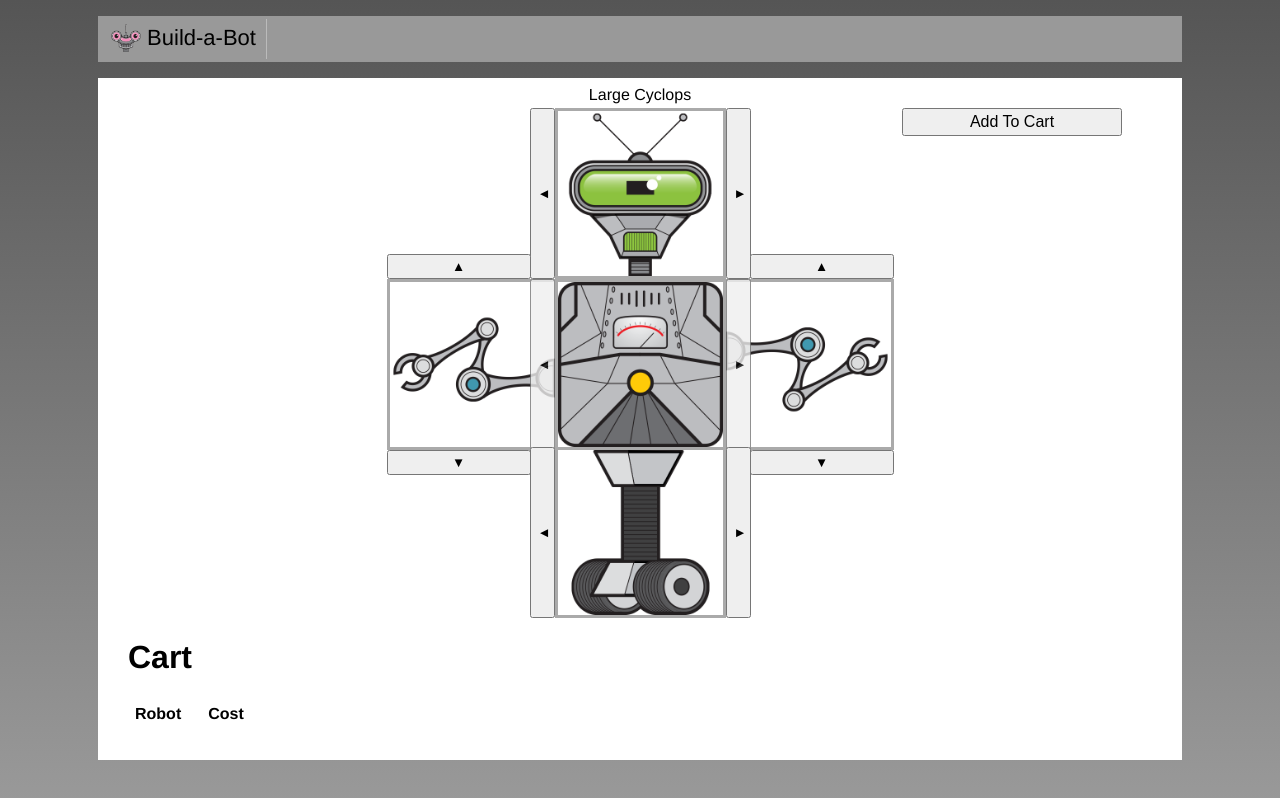
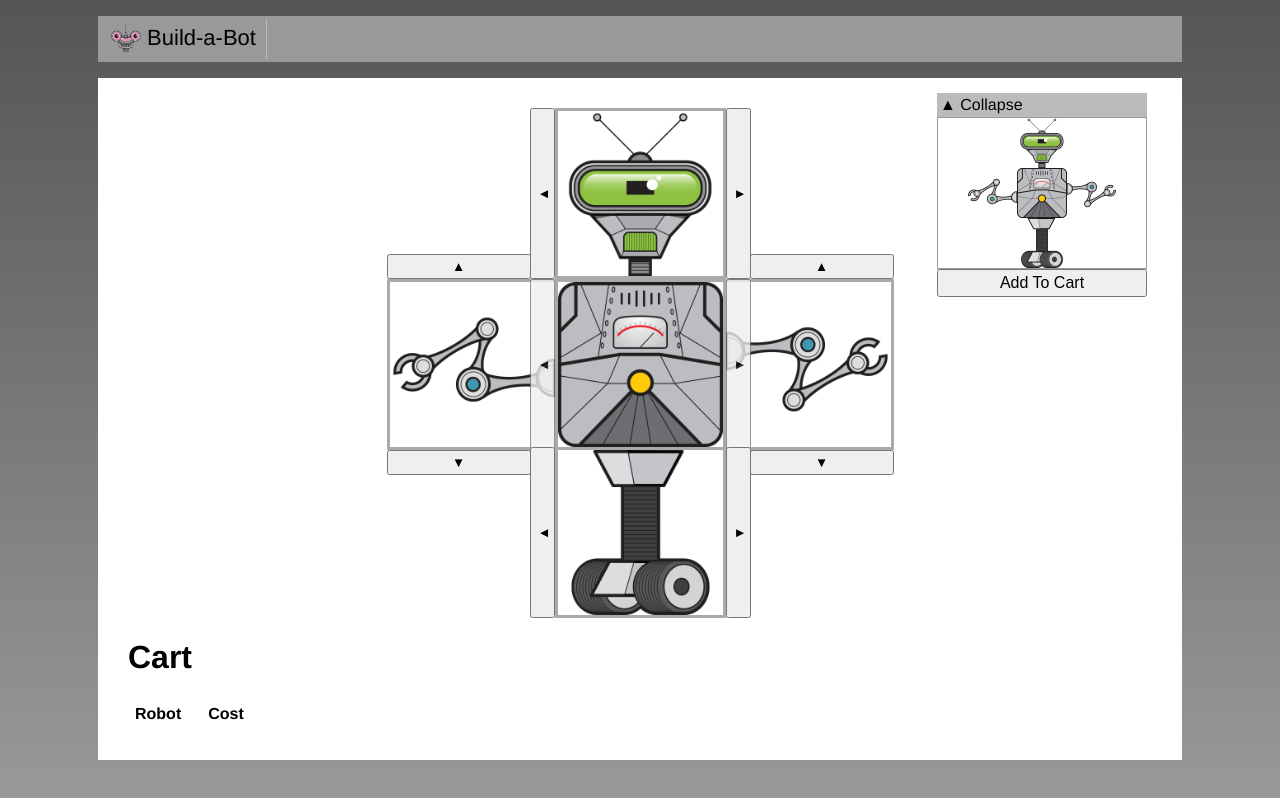
Before and after one commit to ZdravkoBRE/vue-exercise, a Vue app: page / in a window 1280 px wide. Built offline with nearby package versions, Linux system fonts and the light colour scheme.

Commit message:
exercise-5-completed

```diff
--- /dev/null
+++ b/src/shared/CollapsibleSection.vue
@@ -0,0 +1,32 @@
+<template>
+  <div>
+    <div class="header">
+      <span v-if="open" @click="open = !open">
+        &#x25B2; Collapse
+      </span>
+      <span v-if="!open" @click="open = !open">
+        &#x25BC; Expand
+      </span>
+    </div>
+    <slot v-if="open">
+      <div>DefaultContent</div>
+    </slot>
+  </div>
+</template>
+
+<script>
+export default {
+  name: 'CollapsibleSection',
+  data() {
+    return { open: true };
+  },
+};
+</script>
+
+<style scoped>
+.header{
+  background-color: #bbb;
+  padding: 3px;
+  cursor: pointer;
+}
+</style>
```
Also changed, not shown: src/build/PartSelector.vue (added), src/build/RobotBuilder.vue.
